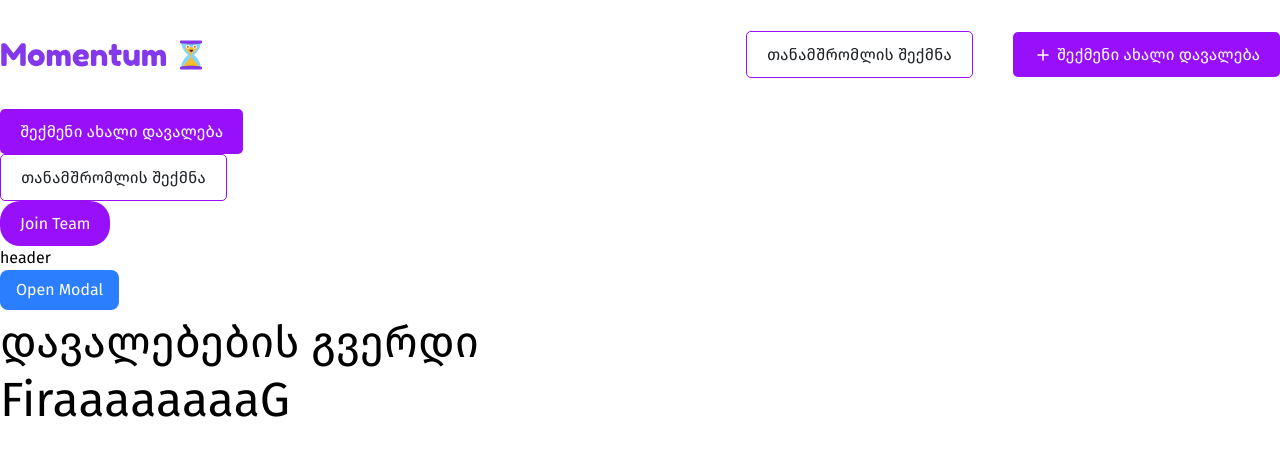
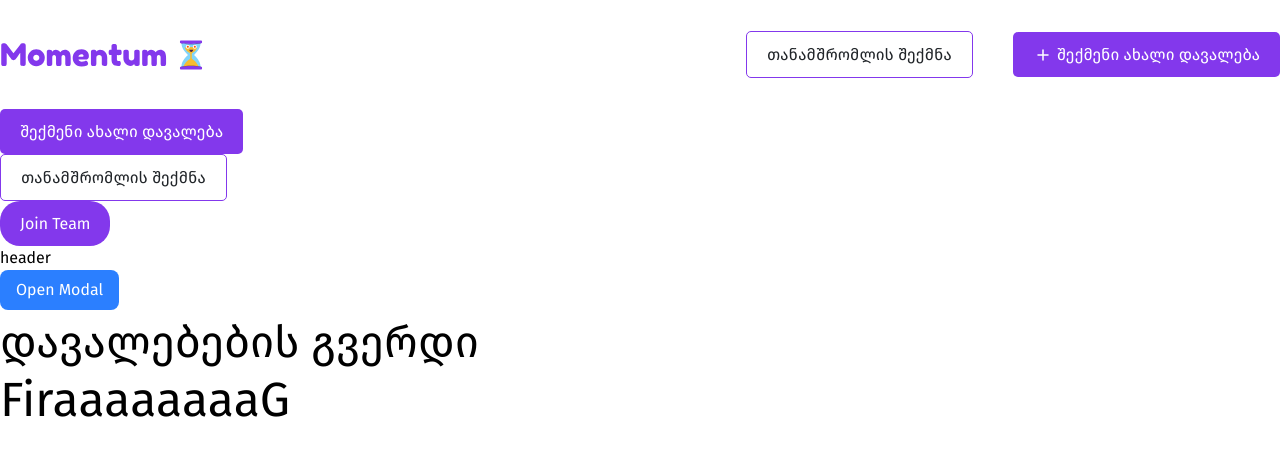
Before and after one commit to MtchedlishviliLevani/momentum, a React (Vite) app: page / in a window 1280 px wide. Shown: the top 456 px of the page. Built offline with nearby package versions, Linux system fonts and the light colour scheme.

Commit message:
feat(ui): add dropDown icons as a component and small modification in button component

```diff
--- a/src/components/UI/Button.tsx
+++ b/src/components/UI/Button.tsx
@@ -10,8 +10,8 @@ const Button: React.FC<ButtonProps> = ({
     const base = 'flex items-center justify-center gap-[4px] transition-all duration-300 cursor-pointer';
 
     const variants: Record<Variant, string> = {
-        primary: 'bg-purple-600 text-white hover:bg-[#B588F4]',
-        outline: 'bg-white text-[#212529] border border-purple-600 hover:border-[#B588F4]',
+        primary: 'bg-[#8338EC] text-white hover:bg-[#B588F4]',
+        outline: 'bg-white text-[#212529] border border-[#8338EC] hover:border-[#B588F4]',
     };
     const sizes: Record<Size, string> = {
         default: 'text-[16px]',
--- /dev/null
+++ b/src/components/UI/DropDownIcon.tsx
@@ -0,0 +1,10 @@
+function DropDownIcon({ currentColor }: { currentColor: string }) {
+    return (
+        <svg width="24" height="24" viewBox="0 0 24 24" fill="none" xmlns="http://www.w3.org/2000/svg">
+            <path d="M6.70711 8.29289C6.31658 7.90237 5.68342 7.90237 5.29289 8.29289C4.90237 8.68342 4.90237 9.31658 5.29289 9.70711L11.2929 15.7071C11.6834 16.0976 12.3166 16.0976 12.7071 15.7071L18.7071 9.70711C19.0976 9.31658 19.0976 8.68342 18.7071 8.29289C18.3166 7.90237 17.6834 7.90237 17.2929 8.29289L12 13.5858L6.70711 8.29289Z" fill={currentColor} />
+        </svg>
+
+    )
+}
+
+export default DropDownIcon
```
